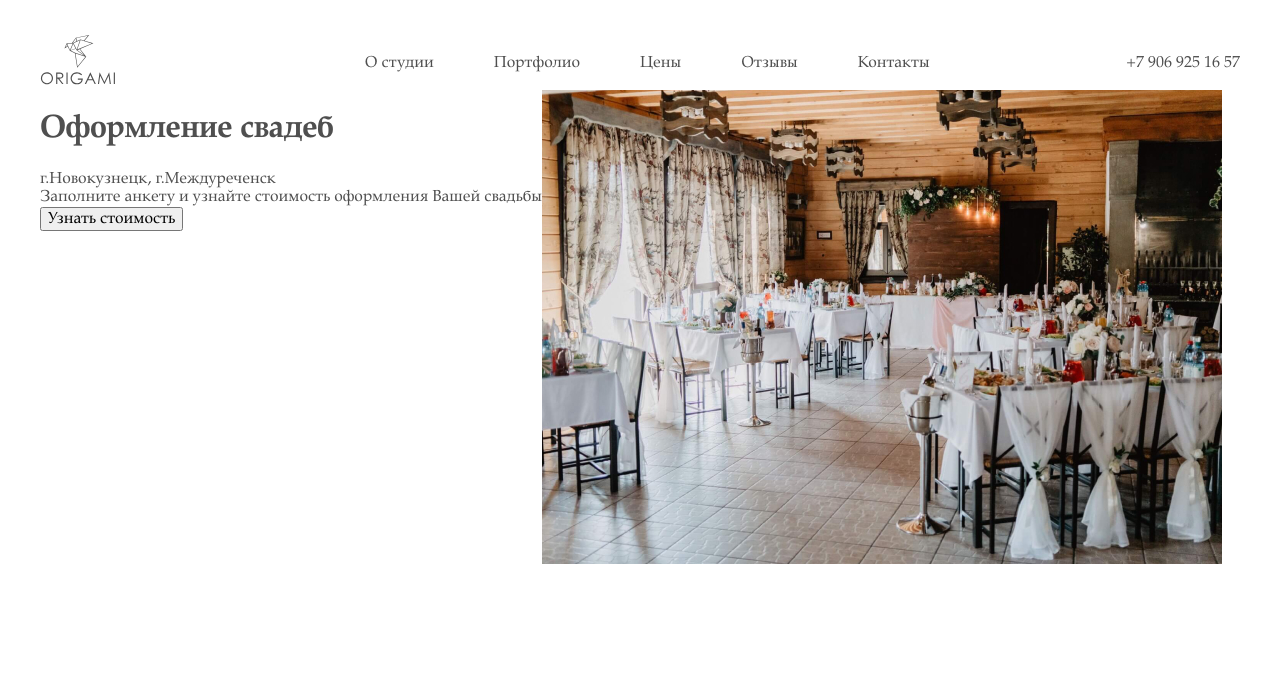
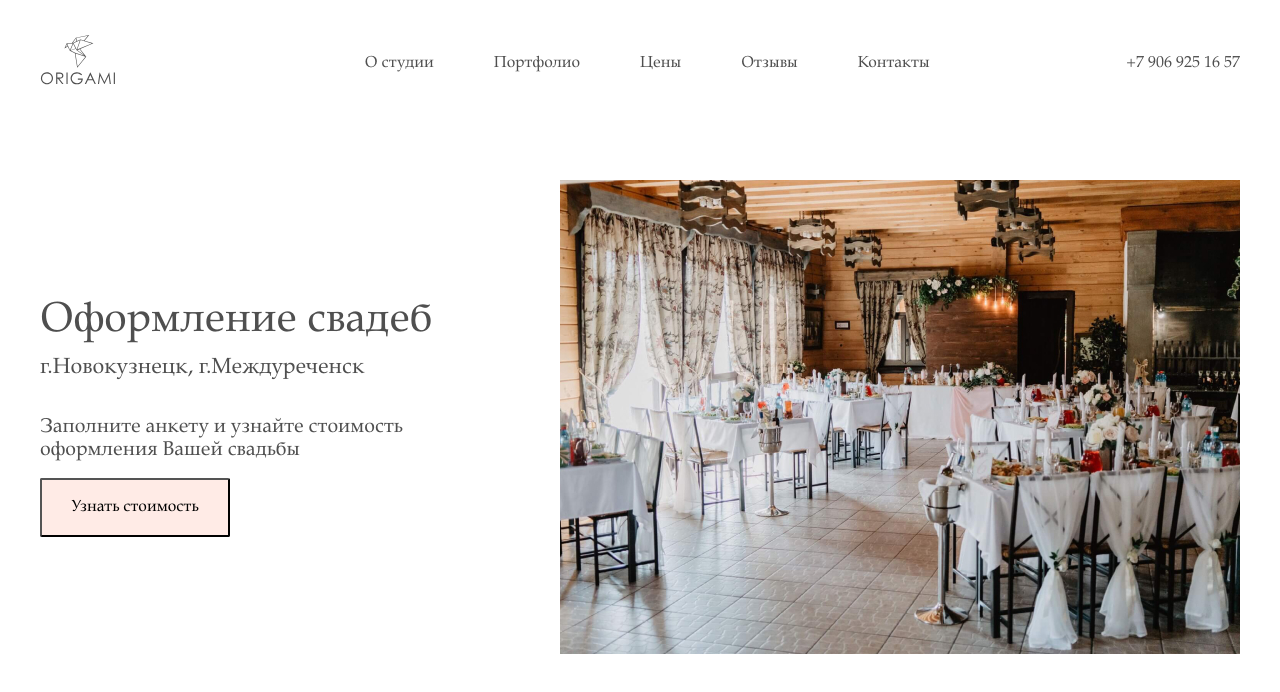
Before and after one commit to maqweb/origami, a website: page index.html in a window 1280 px wide. Drawn offline with Linux system fonts and the light colour scheme; a web font is replaced by a local one.

Commit message:
intro styles

```diff
--- a/index.html
+++ b/index.html
@@ -52,9 +52,9 @@
       <h1 class="main-title">Оформление свадеб</h1>
       <div class="descr-title">г.Новокузнецк, г.Междуреченск</div>
       <div class="cost-text">
-        Заполните анкету и узнайте стоимость оформления Вашей свадьбы
+        Заполните анкету и узнайте стоимость<br> оформления Вашей свадьбы
       </div>
-      <button>Узнать стоимость</button>
+      <button class="btn">Узнать стоимость</button>
     </div>
 
     <div class="intro__right">
@@ -63,7 +63,7 @@
           <img src="img/slide/slide1.jpg" alt="" class="slider__pic">
         </div>
         <div class="slider__item">
-          <img src="img/slide/slide2.jpg" alt="" class="slider__pic">
+          <img src="img/slide/slide2.jpg" alt="" class="slider__pic slider__pic_height">
         </div>
         <div class="slider__item">
           <img src="img/slide/slide3.jpg" alt="" class="slider__pic">
--- a/src/scss/sections/_header.scss
+++ b/src/scss/sections/_header.scss
@@ -4,6 +4,7 @@
 
 .header {
   margin-top: 35px;
+  margin-bottom: 90px;
   .box-flex {
     justify-content: space-between;
     align-items: center;
--- a/src/scss/sections/_intro.scss
+++ b/src/scss/sections/_intro.scss
@@ -3,8 +3,46 @@
 */
 
 .intro {
+  .box-flex {
+    justify-content: space-between;
+  }
+
+  &__left {
+    display: flex;
+    flex-direction: column;
+    align-self: center;
+  }
+
   &__right {
     width: 680px;
-    height: 474px;
   }
 }
+
+.main-title {
+  font-size: 42px;
+  font-weight: 300;
+  margin: 0 0 10px 0;
+}
+
+.descr-title {
+  font-size: 22px;
+  margin-bottom: 35px;
+}
+
+.cost-text {
+  font-size: 20px;
+  margin-bottom: 16px;
+  font-weight: 100;
+}
+
+.btn {
+  width: 190px;
+  outline: none;
+  padding: 18px 0;
+  background: #ffebe6;
+  border-radius: 2px;
+}
+
+.slider__pic_height {
+  height: 474px;
+}
```
Also changed, not shown: build/css/main.css, build/css/slick-theme.css (deleted), build/css/slick.css (deleted).
